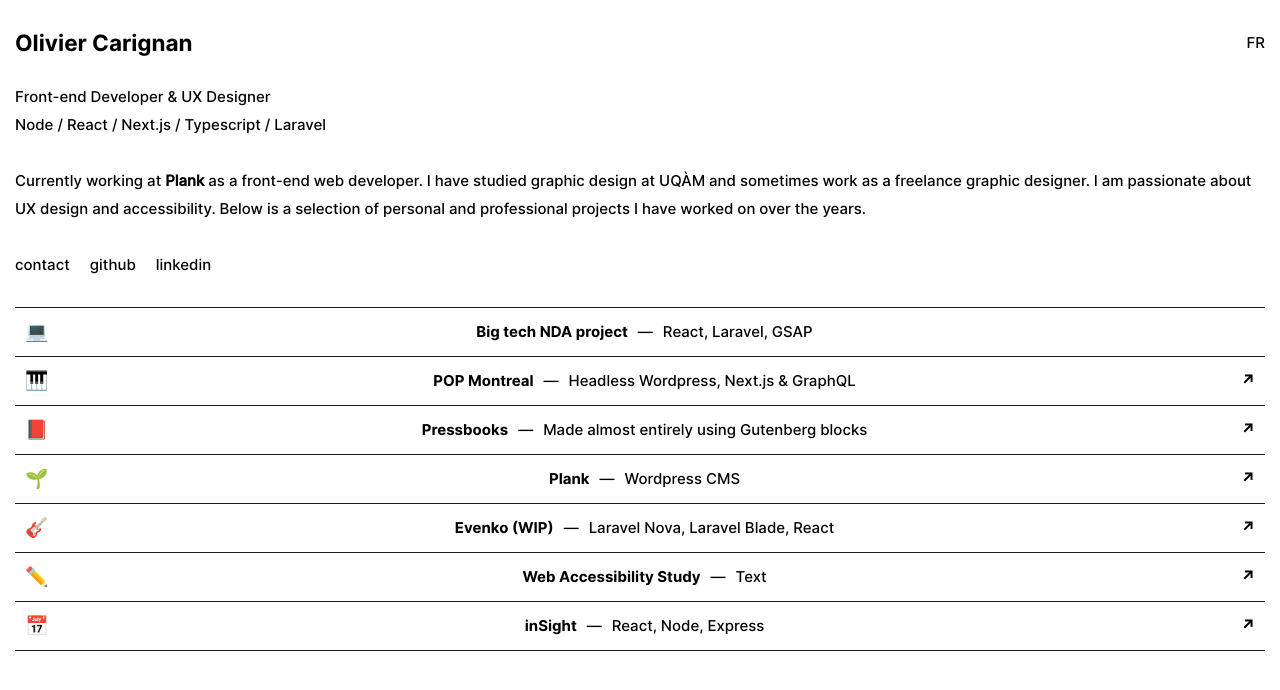
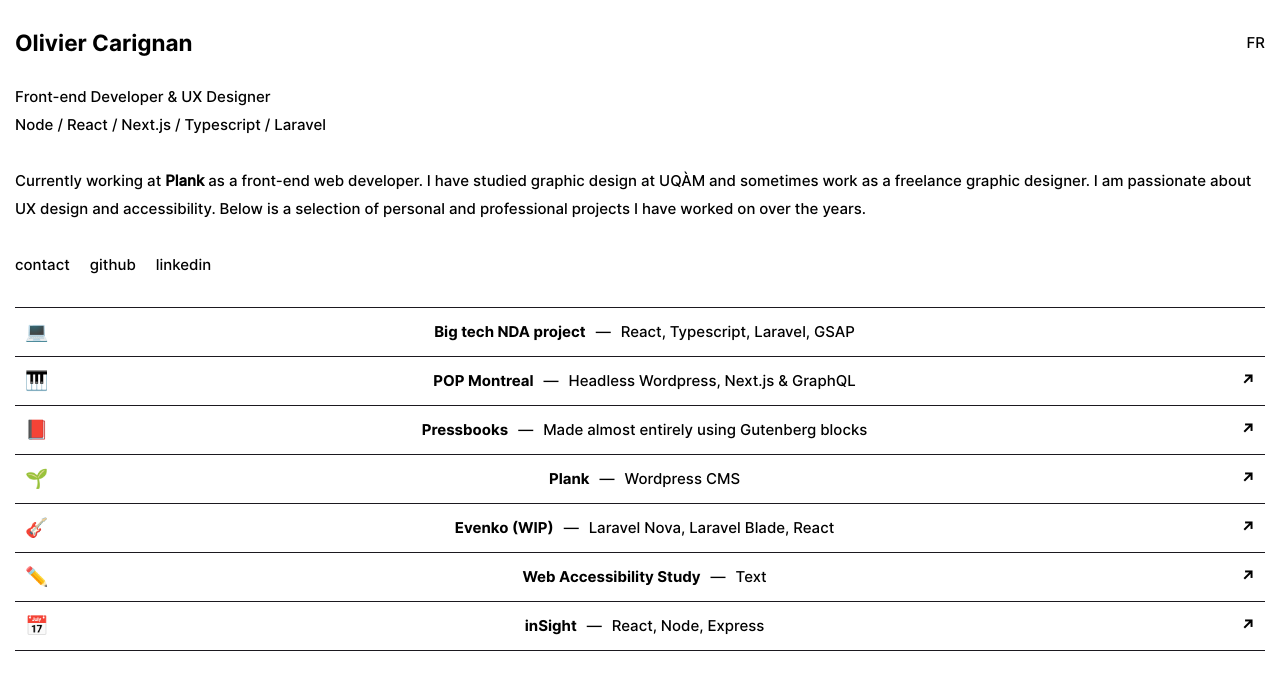
Before and after one commit to olicarignan/olivier-carignan, a Next.js app: page / in a window 1280 px wide. Shown: the top 690 px of the page. Built offline with nearby package versions, Linux system fonts and the light colour scheme.

Commit message:
add some project info

```diff
--- a/pages/index.jsx
+++ b/pages/index.jsx
@@ -10,7 +10,7 @@
   const projects = [
     {
       title: "Big tech NDA project",
-      description: "React, Laravel, GSAP",
+      description: "React, Typescript, Laravel, GSAP",
       url: null,
       icon: "💻"
     },
```
